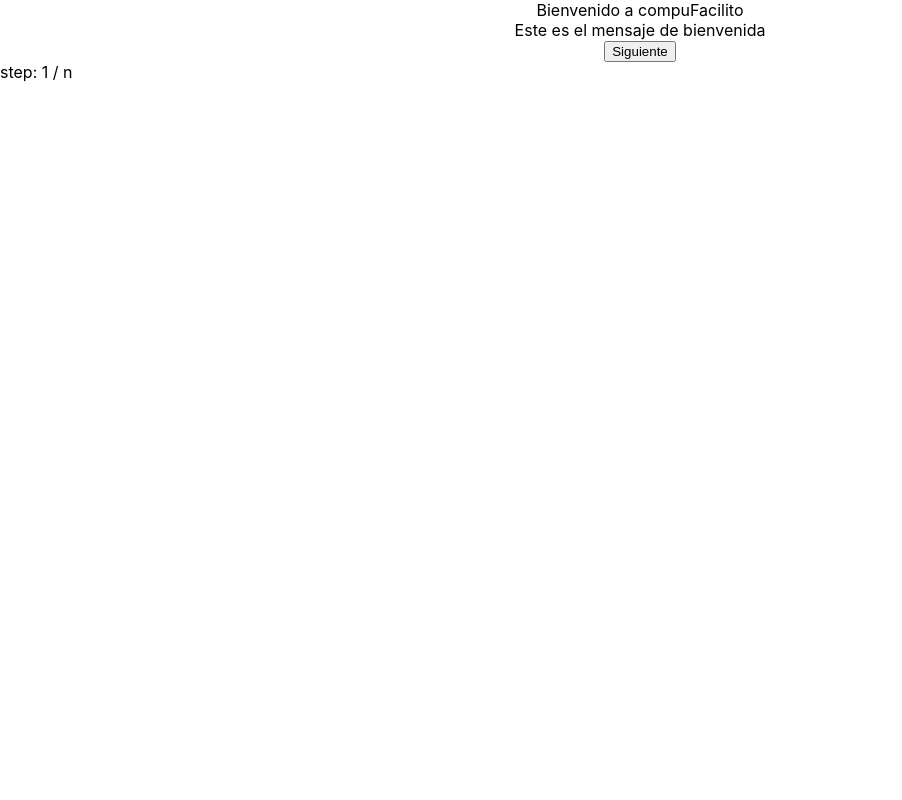
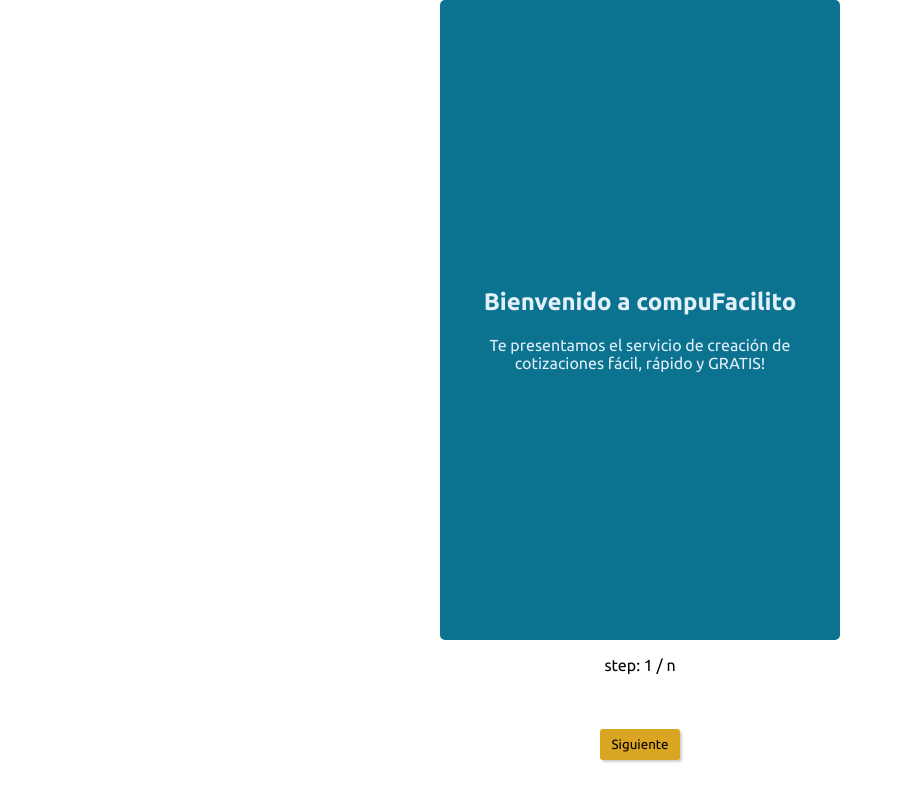
Before and after one commit to gabrielibus/easy-quotes, a React (Create React App) app: page / in a window 1280 px wide. Shown: the whole page, without its empty margins (0-902 px from the left). Built offline with nearby package versions, Linux system fonts and the light colour scheme.

Commit message:
adding sass styles

```diff
--- a/package.json
+++ b/package.json
@@ -6,6 +6,7 @@
     "@testing-library/jest-dom": "^5.11.10",
     "@testing-library/react": "^11.2.6",
     "@testing-library/user-event": "^12.8.3",
+    "node-sass": "^5.0.0",
     "react": "^17.0.2",
     "react-dom": "^17.0.2",
     "react-scripts": "4.0.3",
--- a/src/App.js
+++ b/src/App.js
@@ -1,7 +1,7 @@
 import './App.css';
 import React from 'react';
 import { GlobalProvider } from './context/GlobalContext';
-import Wellcome from './components/Wellcome';
+import Wellcome from './components/Welcome';
 import InputData from './components/InputData';
 import StepCounter from './components/StepCounter';
 import UploadPicture from './components/UploadPicture';
@@ -9,17 +9,17 @@
 
 function App() {
 
-// const {test} = useContext(GlobalContext);
+  // const {test} = useContext(GlobalContext);
 
   return (
-    <GlobalProvider>
     <div className="App">
-      <Wellcome />
-      <InputData />
-      <UploadPicture />
+      <GlobalProvider>
+        <Wellcome />
+        <InputData />
+        <UploadPicture />
+        <StepCounter />
+      </GlobalProvider>
     </div>
-    <StepCounter />
-    </GlobalProvider>
   );
 }
 
--- a/src/components/InputData.jsx
+++ b/src/components/InputData.jsx
@@ -1,5 +1,6 @@
 import React, { useContext } from 'react'
 import { GlobalContext } from '../context/GlobalContext';
+import "./Welcome.scss"
 
 function InputData() {
     const { page, setpage, userData, setuserData } = useContext(GlobalContext);
@@ -11,9 +12,12 @@
 
     if (page === 'InputData') {
         return (
-            <div>
-            InputData
+            <div className="wrapper flex marginBottom">
+            <h2>
+                Ingresa tus datos para la cotización
+            </h2>
             <input
+                className="input marginBottom"
                 defaultValue={userData.name}
                 name="name"
                 type="text"
@@ -22,6 +26,7 @@
             >
             </input>
             <input
+                className="input marginBottom"
                 defaultValue={userData.nit}
                 name="nit"
                 type="number"
@@ -30,6 +35,7 @@
             >
             </input>
             <input
+                className="input marginBottom"
                 defaultValue={userData.address}
                 name="address"
                 type="text"
@@ -38,6 +44,7 @@
             >
             </input>
             <input
+                className="input marginBottom"
                 defaultValue={userData.phone}
                 name="phone"
                 type="phone"
@@ -46,6 +53,7 @@
             >
             </input>
             <input
+                className="input marginBottom"
                 defaultValue={userData.email}
                 name="email"
                 type="email"
@@ -53,8 +61,8 @@
                 onChange={handleInput}
             >
             </input>
-            <button onClick={()=>setpage('Wellcome')}>Atrás</button>
-            <button onClick={()=>setpage('UploadPicture')}>Siguiente</button>
+            <button className="btn gold fixed bottomLeft" onClick={()=>setpage('Wellcome')}>Atrás</button>
+            <button className="btn gold fixed bottomRight" onClick={()=>setpage('UploadPicture')}>Siguiente</button>
 
         </div>
             )
--- a/src/components/UploadPicture.jsx
+++ b/src/components/UploadPicture.jsx
@@ -1,5 +1,6 @@
 import React, { useContext } from 'react'
 import { GlobalContext } from '../context/GlobalContext';
+import "./Welcome.scss"
 
 function UploadPicture(props) {
     const { page, setpage, userPicture, setuserPicture } = useContext(GlobalContext);
@@ -14,17 +15,18 @@
         const file = event.target.files[0];
         setuserPicture(
             Object.assign(file, {
-                preview: URL.createObjectURL(file)})
+                preview: URL.createObjectURL(file)
+            })
         )
     };
-    const validPicture =()=>{
-        if (userPicture && userPicture.preview)  {
+    const validPicture = () => {
+        if (userPicture && userPicture.preview) {
             return 1;
         }
     }
 
     const PreviewImg = () => {
-        if (validPicture())  {
+        if (validPicture()) {
             return (
                 <img width='200' src={userPicture.preview} alt='algo' />
             )
@@ -32,21 +34,52 @@
         return <></>
     }
 
+    const UploadImg = () => {
+        if (!userPicture) {
+            return (
+                <>
+                    <label
+                        for="inputPic"
+                        className="inputPic"
+                    >Sube tu logo</label>
+                    <input
+                        id="inputPic"
+                        className="hidden"
+                        type='file'
+                        accept='image/*, .pdf'
+                        onChange={onChangeHandler}
+                    />
+                </>
+            )
+        } else {
+            return (
+                <>
+                    <label
+                        for="inputPic"
+                        className="inputPic marginBottom"
+                    >Cambiar</label>
+                    <input
+                        id="inputPic"
+                        className="hidden"
+                        type='file'
+                        accept='image/*, .pdf'
+                        onChange={onChangeHandler}
+                    />
+                </>
+            )
+        }
+    }
+
     if (page === 'UploadPicture') {
         return (
-            <div>
-                Sube el logo de tu empresa
+            <div className="wrapper flex marginBottom">
+                <h2>Sube el logo de tu empresa</h2>
+                <div className="marginBottom">
                     <PreviewImg />
-                <br></br>
-                <input
-                    type='file'
-                    accept='image/*, .pdf'
-                    // onInput={(event)=>console.log(event.target.value)}
-                    onChange={onChangeHandler}
-                />
-                <button onClick={onClickHandler} >Subir</button>
-                <button onClick={()=>setpage('InputData')} >Atrás</button>
-                <button disabled={validPicture() ? 0 : 1} >Siguiente</button>
+                </div>
+                <UploadImg />
+                <button className="btn gold fixed bottomLeft" onClick={() => setpage('InputData')} >Atrás</button>
+                <button className="btn gold fixed bottomRight" disabled={validPicture() ? 0 : 1} >Siguiente</button>
             </div>
         )
     }
--- /dev/null
+++ b/src/components/Welcome.jsx
@@ -0,0 +1,23 @@
+import React, { useContext } from 'react'
+import "./Welcome.scss"
+import { GlobalContext } from '../context/GlobalContext'
+
+function Wellcome() {
+    const { page, setpage } = useContext(GlobalContext)
+    if (page === 'Wellcome') {
+        return (
+            <div className="wrapper flex marginBottom">
+                <h2>
+                    Bienvenido a compuFacilito
+                </h2>
+                <div className="msjBox">
+                    Te presentamos el servicio de creación de cotizaciones fácil, rápido y GRATIS!
+                </div>
+                <button className="btn gold marginTop fixed bottomCenter" onClick={() => setpage('InputData')}>Siguiente</button>
+            </div>
+        )
+    }
+    return <></>
+}
+
+export default Wellcome
--- /dev/null
+++ b/src/components/Welcome.scss
@@ -0,0 +1,79 @@
+@import url('https://fonts.googleapis.com/css2?family=Ubuntu:ital,wght@0,400;0,500;0,700;1,300;1,400;1,500;1,700&display=swap');
+
+$ubuntu:  'Ubuntu', sans-serif;
+$dark: #0B728F;
+$ligth: #E2F0F9;
+$gold: goldenrod;
+.gold {background-color: $gold;}
+
+* {
+    font-family: $ubuntu;
+}
+
+.wrapper {
+    margin: auto;
+    width: 400px;
+    height: 80vh;
+    border-radius: 5px;
+    background-color: $dark;
+    color: $ligth;
+}
+.inputPic {
+    border: 1px solid #ccc;
+    display: inline-block;
+    padding: 6px 12px;
+    cursor: pointer;
+}
+
+.hidden {
+    display: none;
+}
+
+// Generales
+.flex {
+    display: flex;
+    flex-direction: column;
+    justify-content: center;
+    align-items: center;
+}
+
+.btn {
+    min-width: 80px;
+    border: none;
+    padding: 0.5rem;
+    border-radius: 3px;
+    cursor: pointer;
+    box-shadow: 2px 2px 2px rgba(0, 0, 0, 0.185);
+}
+
+.input {
+    padding: 0.5rem;
+    border: none;
+    border-radius: 3px;
+}
+
+.msjBox {
+    width: 85%;
+}
+
+
+.marginTop {
+    margin: 1rem auto auto auto;
+}
+
+.marginBottom {
+    margin: 0 auto 1rem auto;
+}
+
+.fixed {
+    position: fixed;
+    bottom: 5%;
+}
+
+.bottomLeft {
+    left: 15%;
+}
+
+.bottomRight {
+    right: 15%;
+}
--- a/src/components/Wellcome.jsx
+++ /dev/null
@@ -1,22 +0,0 @@
-import React, { useContext } from 'react'
-import { GlobalContext } from '../context/GlobalContext'
-
-function Wellcome() {
-    const {page, setpage} = useContext(GlobalContext)
-    if (page === 'Wellcome') {
-        return (
-            <div>
-            Bienvenido a compuFacilito
-            <br>
-            </br>
-            <div>
-                Este es el mensaje de bienvenida
-            </div>
-            <button onClick={()=>setpage('InputData')}>Siguiente</button>
-        </div>
-    )
-}
-return <></>
-}
-
-export default Wellcome
```
Also changed, not shown: 1 other file (tests, documents, lock files or other folders). Lines whose indentation alone changed are shown as unchanged.
